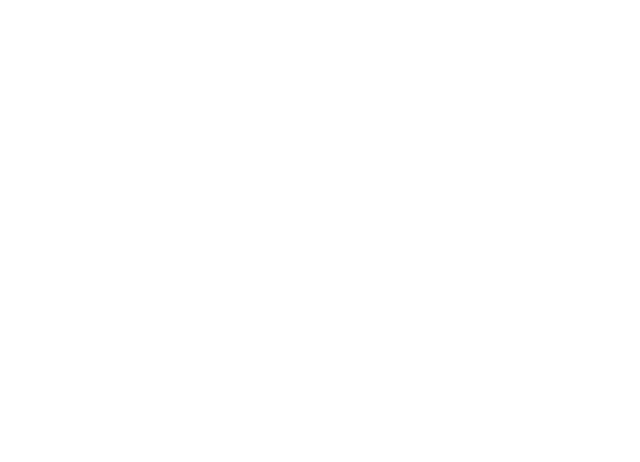
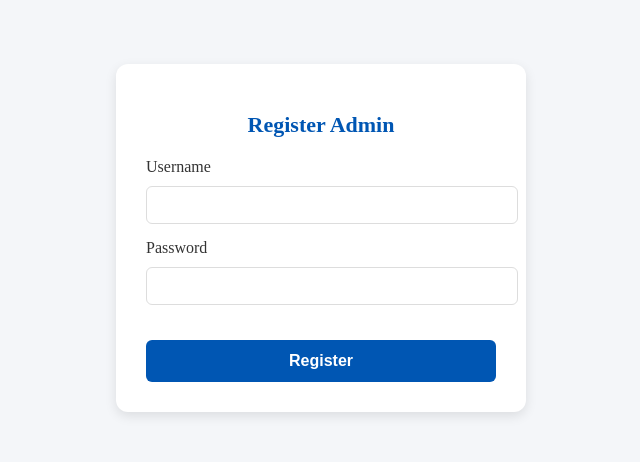
Before and after one commit to kevin-dompreh/Acacia-Medical-Center-feedback-app, a React app in the folder frontend/: page /register-admin in a window 1280 px wide. Before the commit this address had no page. Shown: the part 170-632 px from the top of the page, without its empty margins (319-959 px from the left). Built offline with nearby package versions, Linux system fonts and the light colour scheme.

Commit message:
Ongoing changes till the work is done

```diff
--- a/frontend/src/App.js
+++ b/frontend/src/App.js
@@ -3,6 +3,7 @@ import FeedbackForm from "./components/FeedbackForm";
 import Login from "./components/Login";
 import Dashboard from "./components/Dashboard";
 import "./styles.css";
+import RegisterAdmin from "./RegisterAdmin";
 
 function App() {
   return (
@@ -11,6 +12,7 @@ function App() {
         <Route path="/" element={<FeedbackForm />} />
         <Route path="/admin" element={<Login />} />
         <Route path="/dashboard" element={<Dashboard />} />
+        <Route path="/register-admin" element={<RegisterAdmin />} />
       </Routes>
     </Router>
   );
--- /dev/null
+++ b/frontend/src/RegisterAdmin.css
@@ -0,0 +1,77 @@
+/* Container to center the form */
+.register-container {
+  display: flex;
+  justify-content: center;
+  align-items: center;
+  height: 100vh;
+  background: #f4f6f9;
+}
+
+/* The form card */
+.register-form {
+  background: #ffffff;
+  padding: 30px;
+  border-radius: 12px;
+  width: 350px;
+  box-shadow: 0px 4px 12px rgba(0, 0, 0, 0.1);
+}
+
+/* Title */
+.form-title {
+  text-align: center;
+  font-size: 22px;
+  font-weight: bold;
+  margin-bottom: 20px;
+  color: #0056b3; /* blue */
+}
+
+/* Messages */
+.form-message {
+  text-align: center;
+  font-size: 14px;
+  margin-bottom: 15px;
+  color: #d9534f; /* red for error */
+}
+
+/* Groups */
+.form-group {
+  margin-bottom: 15px;
+}
+
+.form-group label {
+  display: block;
+  margin-bottom: 5px;
+  font-weight: 500;
+  color: #333;
+}
+
+.form-group input {
+  width: 100%;
+  padding: 10px;
+  border: 1px solid #ddd;
+  border-radius: 6px;
+  font-size: 14px;
+  outline: none;
+}
+
+.form-group input:focus {
+  border-color: #ff7f0e; /* orange */
+}
+
+/* Button */
+.btn-submit {
+  width: 100%;
+  padding: 12px;
+  background: #0056b3; /* blue */
+  color: white;
+  font-size: 16px;
+  font-weight: bold;
+  border: none;
+  border-radius: 6px;
+  cursor: pointer;
+  transition: background 0.3s ease;
+}
+
+.btn-submit:hover {
+  background: #ff7f0e; /* orange */
+}
--- /dev/null
+++ b/frontend/src/RegisterAdmin.js
@@ -0,0 +1,66 @@
+import React, { useState } from "react";
+import "./RegisterAdmin.css"; // import CSS file
+
+export default function RegisterAdmin() {
+  const [username, setUsername] = useState("");
+  const [password, setPassword] = useState("");
+  const [message, setMessage] = useState("");
+
+  const handleRegister = async (e) => {
+    e.preventDefault();
+    setMessage("");
+
+    try {
+      const res = await fetch("http://localhost:5000/api/admin/register", {
+        method: "POST",
+        headers: { "Content-Type": "application/json" },
+        body: JSON.stringify({ username, password }),
+      });
+
+      const data = await res.json();
+      if (data.success) {
+        setMessage("✅ Admin registered successfully!");
+        setUsername("");
+        setPassword("");
+      } else {
+        setMessage("❌ " + (data.message || data.error));
+      }
+    } catch (err) {
+      setMessage("⚠️ Server error: " + err.message);
+    }
+  };
+
+  return (
+    <div className="register-container">
+      <form onSubmit={handleRegister} className="register-form">
+        <h2 className="form-title">Register Admin</h2>
+
+        {message && <div className="form-message">{message}</div>}
+
+        <div className="form-group">
+          <label>Username</label>
+          <input
+            type="text"
+            value={username}
+            onChange={(e) => setUsername(e.target.value)}
+            required
+          />
+        </div>
+
+        <div className="form-group">
+          <label>Password</label>
+          <input
+            type="password"
+            value={password}
+            onChange={(e) => setPassword(e.target.value)}
+            required
+          />
+        </div>
+
+        <button type="submit" className="btn-submit">
+          Register
+        </button>
+      </form>
+    </div>
+  );
+}
--- a/frontend/src/components/Dashboard.js
+++ b/frontend/src/components/Dashboard.js
@@ -21,7 +21,7 @@ function Dashboard() {
   // Logout function
   const handleLogout = () => {
     localStorage.removeItem("token");
-    navigate("/login"); // redirect to login page
+    navigate("/admin"); // redirect to login page
   };
 
   return (
@@ -34,11 +34,25 @@ function Dashboard() {
           alignItems: "center",
         }}
       >
-        <h2>Admin Dashboard</h2>
+        <h2 style={{ color: "blue" }}>Admin Dashboard</h2>
+        <button
+          onClick={() => navigate("/register-admin")}
+          className="btn"
+          style={{
+            background: "#f97316",
+            color: "white",
+            border: "none",
+            padding: "8px 12px",
+            borderRadius: "5px",
+            cursor: "pointer",
+          }}
+        >
+          Register Admin
+        </button>
         <button
           onClick={handleLogout}
           style={{
-            background: "orange",
+            background: "#f97316",
             color: "white",
             border: "none",
             padding: "8px 12px",
```
